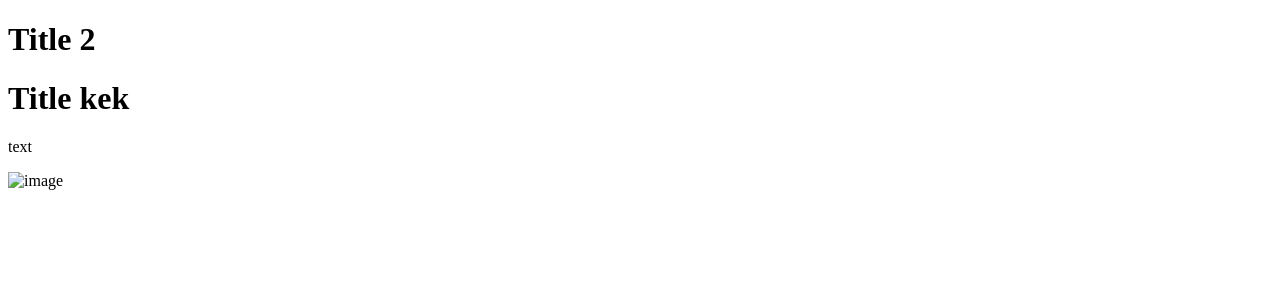
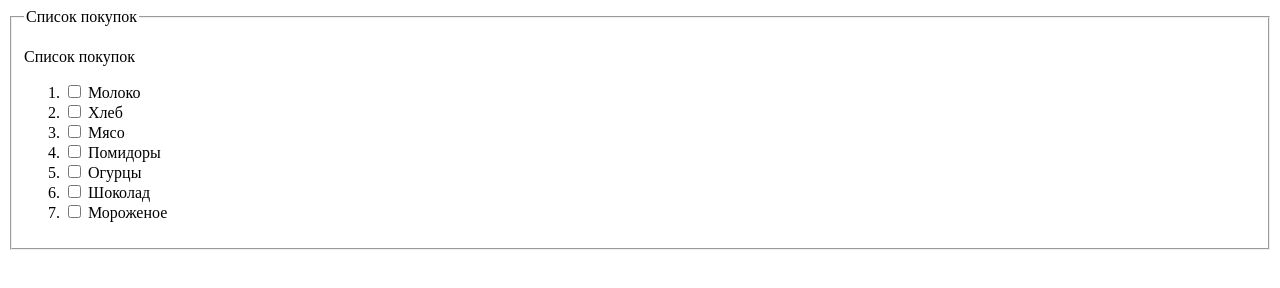
Before and after one commit to IhorBelohryshchenko/Shopping-list, a plain HTML site: page index.html in a window 1280 px wide. Drawn offline with Linux system fonts and the light colour scheme.

Commit message:
Shopping list

```diff
--- a/index.html
+++ b/index.html
@@ -3,12 +3,46 @@
 <head>
     <meta charset="UTF-8">
     <meta name="viewport" content="width=device-width, initial-scale=1.0">
-    <title>Document changed 23423</title>
+    <title>Список покупок</title>
 </head>
 <body>
-</body>
+        <form action="">
+            <fieldset>
+                <legend>Список покупок</legend>
+                <p>
+                    <label> Список покупок </label> <br>
+                </p>
+                <ol>
+                    <li>
+                        <input type="checkbox" id="product1" value="Milk">
+                        <label for="product1"> Молоко </label> <br>
+                    </li>
+                    <li>
+                        <input type="checkbox" id="product2" value="Bread">
+                        <label for="product2"> Хлеб </label> <br>
+                    </li>
+                    <li>
+                        <input type="checkbox" id="product3" value="Meat">
+                        <label for="product3"> Мясо </label> <br>
+                    </li>
+                    <li>
+                        <input type="checkbox" id="product4" value="Tomato">
+                        <label for="product4"> Помидоры </label> <br>
+                    </li>
+                    <li>
+                        <input type="checkbox" id="product5" value="Cucumbers">
+                        <label for="product5"> Огурцы </label> <br>
+                    </li>
+                    <li>
+                        <input type="checkbox" id="product6" value="Chocolate">
+                        <label for="product6"> Шоколад </label> <br>
+                    </li>
+                    <li>
+                        <input type="checkbox" id="product7" value="Ice cream">
+                        <label for="product7"> Мороженое </label> <br>
+                    </li>
+                </ol>
+            </fieldset>
+        </form>
+   </body>
 </html>
-<h1>Title 2 </h1>
-<h1>Title kek </h1>
-<p>text</p>
-<img src="" alt="image">
```
